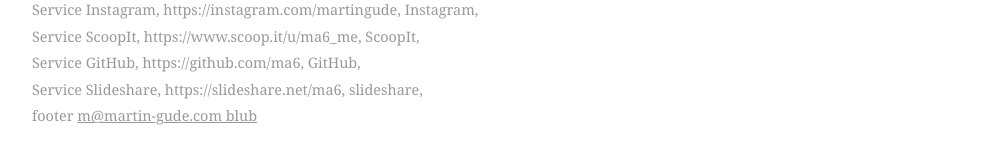
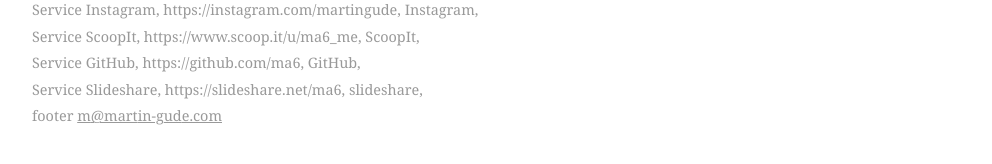
Before and after one commit to ma6/ma6.me, a Jekyll site: the page built from _pages/index.md, in a window 1280 px wide. Shown: the part 438-602 px from the top of the page, without its empty margins (128-1120 px from the left). Built offline with Jekyll 4.4.1, drawn with Linux system fonts in a browser that asks for light colours; some web fonts are replaced; comment, search, counter and statistics services are not loaded.

Commit message:
mailsafe update

```diff
--- a/_includes/email.html
+++ b/_includes/email.html
@@ -2,7 +2,7 @@
   <script type="text/javascript">
     Rot13.write('<n uers="znvygb:z@znegva-thqr.pbz">');
   </script>
-  <span class="mailsafe">spamprotected.</span>m<span class="mailsafe">huhw.esns</span>@mart<span class="mailsafe">werew</span>in-g<span class="mailsafe">dffs3e</span>ud<span class="mailsafe">jiodnof</span>e.com blub
+  <span class="mailsafe">spamprotected.</span>m<span class="mailsafe">huhw.esns</span>@mart<span class="mailsafe">werew</span>in-g<span class="mailsafe">dffs3e</span>ud<span class="mailsafe">jiodnof</span>e.com
   <script type="text/javascript">
     Rot13.write('</n>');
   </script>
```
